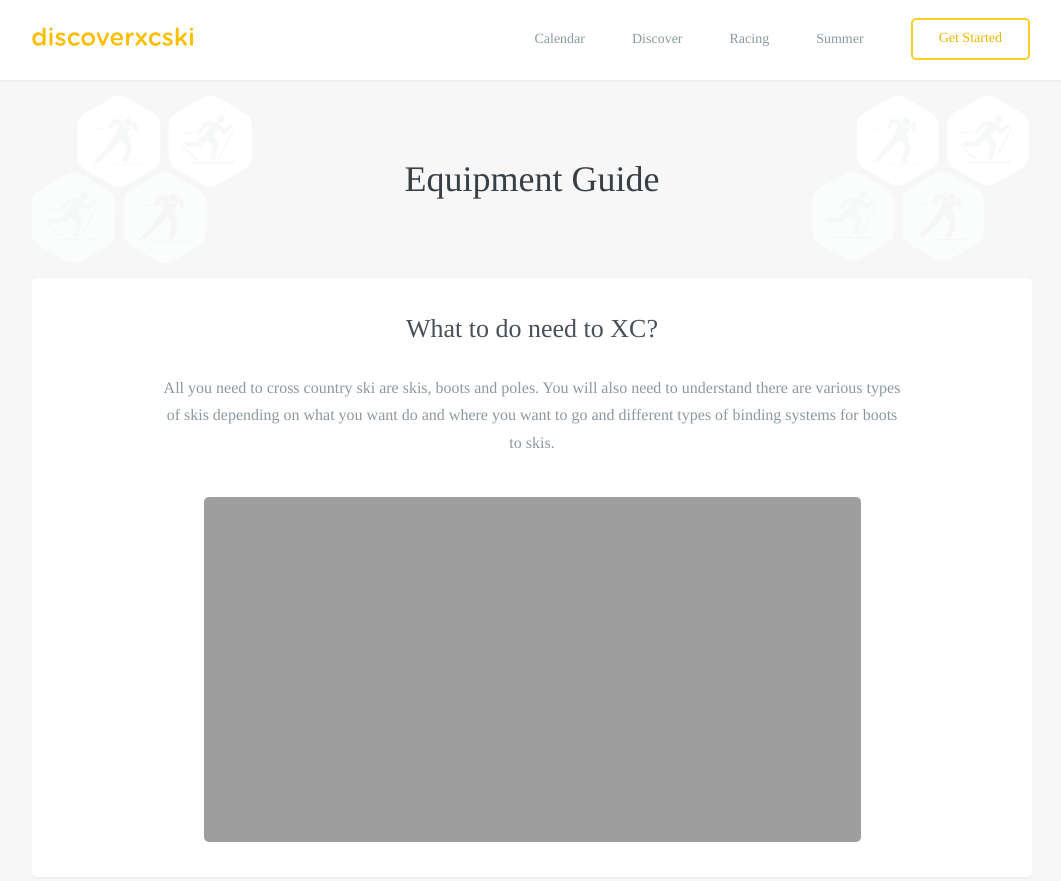
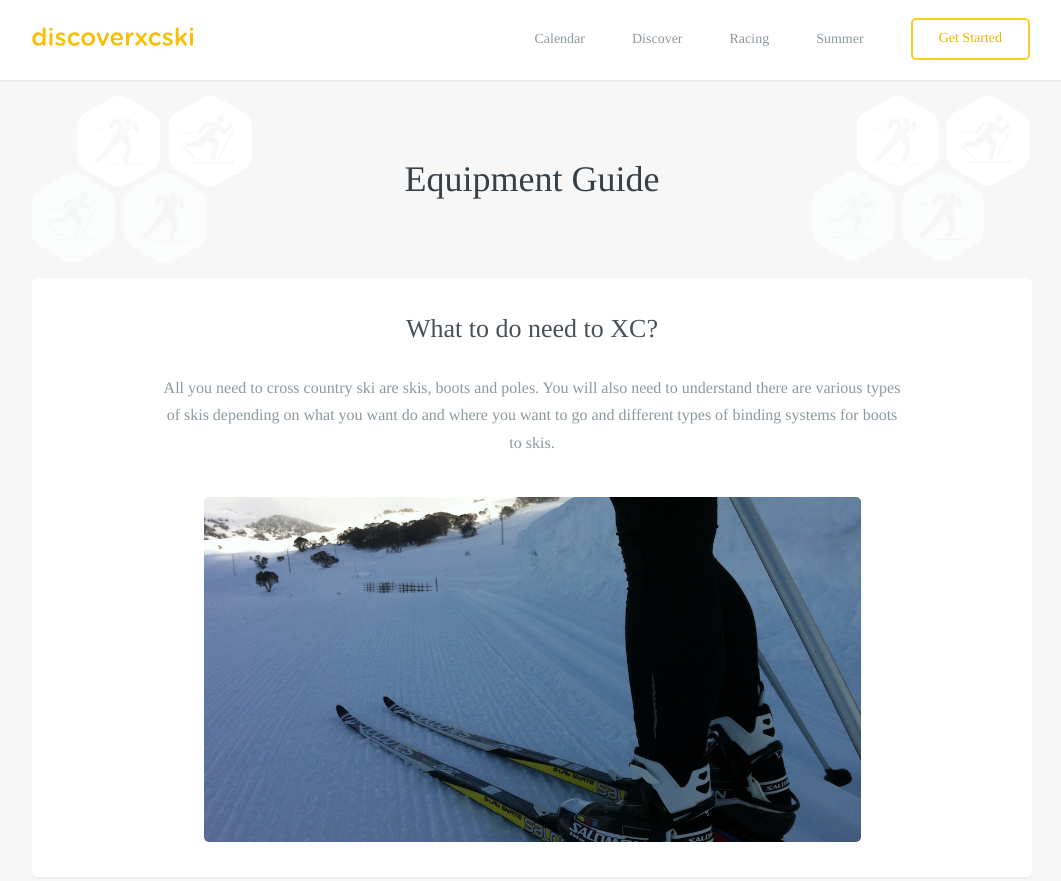
Before and after one commit to robcatto/robcatto.github.io, a Jekyll site: the page built from get-started/equipment/index.html, in a window 1280 px wide and 900 px high. Shown: the top 881 px of the window, without its empty margins (108-1169 px from the left). Built offline with Jekyll 4.4.1, drawn with Linux system fonts in a browser that asks for light colours; some web fonts are replaced; Markdown is read by kramdown in place of the engine named in the settings.

Commit message:
Update index.html

```diff
--- a/get-started/equipment/index.html
+++ b/get-started/equipment/index.html
@@ -37,7 +37,7 @@ layout: default
 
                      <div class="one">
                 <div class="onelarge centered" style="
-                background-image: url(http://discoverxcski.com/images/overseas.jpg);
+                background-image: url(http://discoverxcski.com/images/groomed-tracks.JPG);
                 background-size: cover;
                 "></div>
 
```
